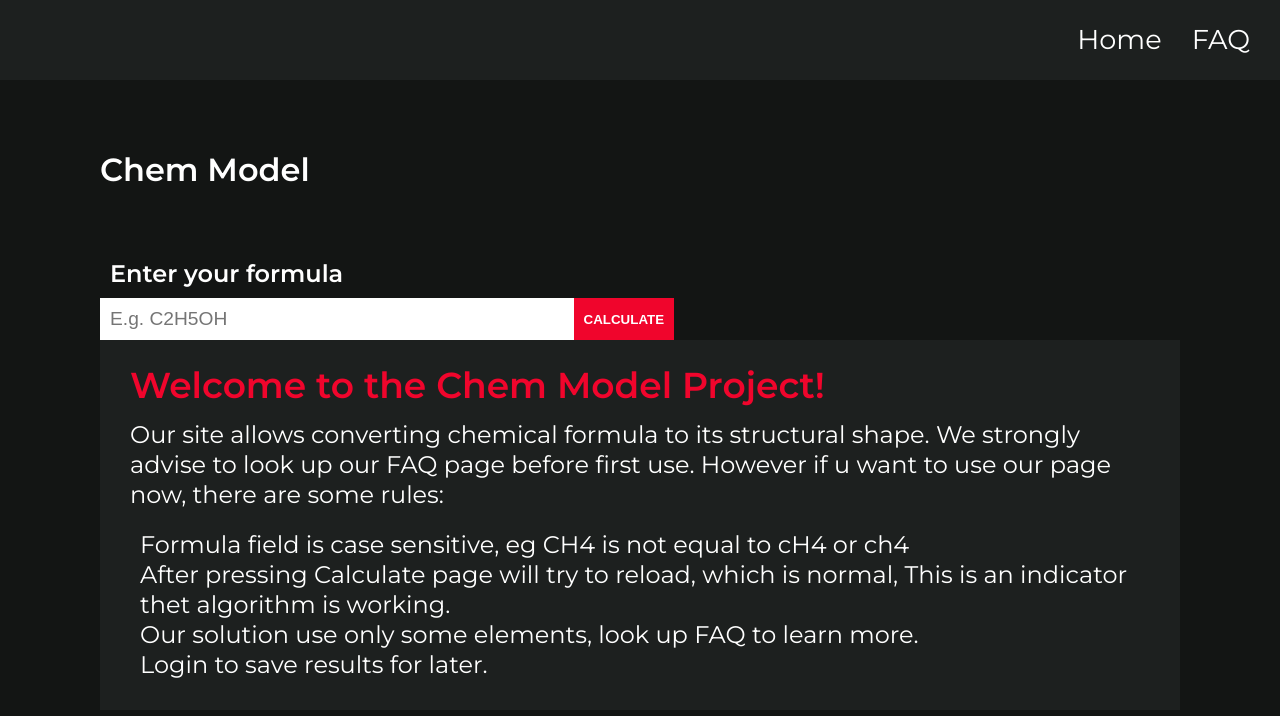
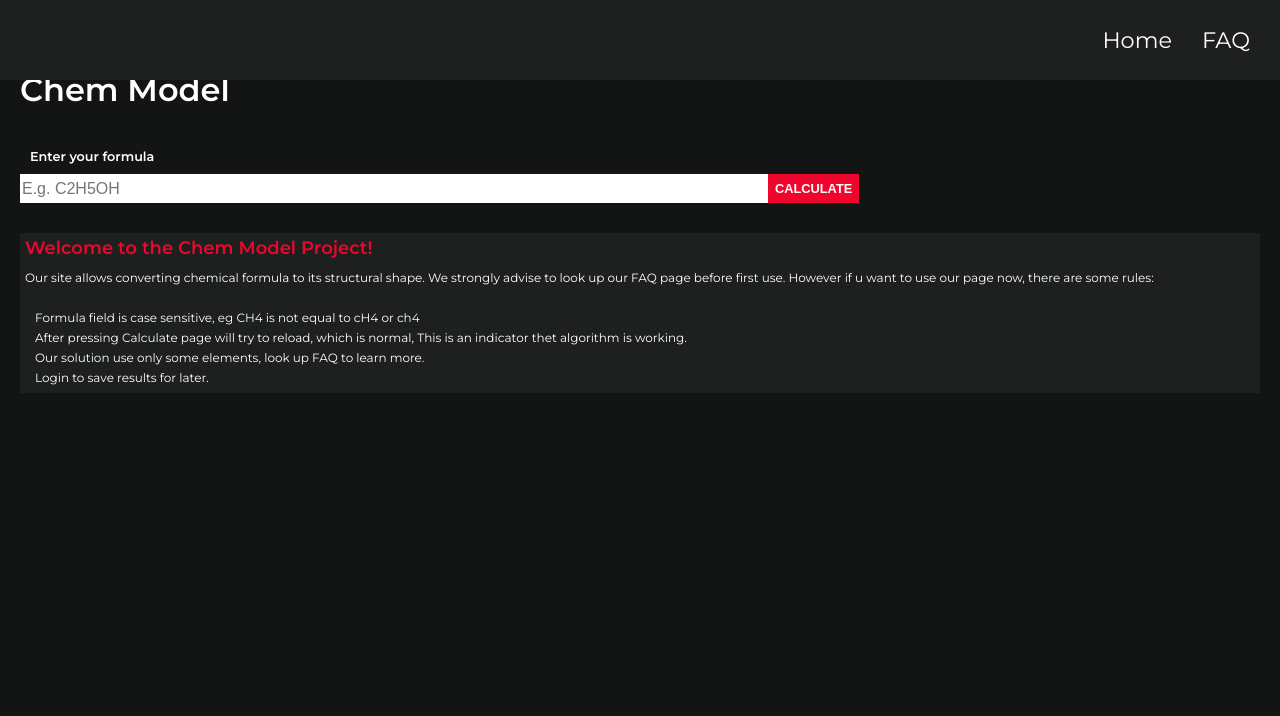
Before and after one commit to ewaldmikolaj/chemmodel_front, a Vue app in the folder chemmodel/: page /faq in a window 1280 px wide. Shown: the top 716 px of the page. Built offline with nearby package versions, Linux system fonts and the light colour scheme.

Commit message:
faq responsywne

```diff
--- a/chemmodel/src/App.vue
+++ b/chemmodel/src/App.vue
@@ -24,12 +24,5 @@
   height: 100vh;
   background-color: #131514;
   color: white;
-  &__right {
-    display: inline-block;
-    width: 100%;
-    display: flex;
-    flex-direction: column;
-    padding: 100px 50px 70px 40px;
-  }
 }
 </style>
--- a/chemmodel/src/components/FaqAnswers.vue
+++ b/chemmodel/src/components/FaqAnswers.vue
@@ -28,18 +28,36 @@
 <style lang="scss" scoped>
 .faq-answers {
   box-sizing: border-box;
-  width: 70%;
-  padding: 20px;
+  padding: 10px;
   background-color: #1d201f;
+  font-size: 0.7rem;
   &__header {
     color:#f0052c;
-    margin: 20px 0px 30px 10px;
+    margin: 5px 0px 15px 10px;
   }
   &__question {
-    margin: 10px 0px 15px 0px;
+    margin: 5px 0px 5px 0px;
   }
   &__text {
     margin-left: 5px;
   }
 }
+
+@media screen and (min-device-width: 768px) {
+  .faq-answers {
+    font-size: 1.4rem;
+  }
+}
+
+@media screen and (min-device-width: 1024px) {
+  .faq-answers {
+    font-size: 2rem;
+  }
+}
+
+@media screen and (min-device-width: 1224px) {
+  .faq-answers {
+    font-size: 1.5rem
+  }
+}
 </style>
--- a/chemmodel/src/components/List.vue
+++ b/chemmodel/src/components/List.vue
@@ -25,10 +25,16 @@
   flex-direction: row;
   justify-content: flex-end;
   width: 100%;
-  height: 80px;
+  height: 50px;
   box-sizing: border-box;
   padding-left: 20px;
   color: white;
   background-color: #1d201f;
 }
+
+@media screen and (min-device-width: 768px) {
+  .list {
+    height: 80px
+  }
+}
 </style>
--- a/chemmodel/src/components/ListElem.vue
+++ b/chemmodel/src/components/ListElem.vue
@@ -21,11 +21,18 @@
 <style lang="scss" scoped>
 .list__elem {
   margin-bottom: 10px;
-  font-size: 1.7rem;
+  font-size: 1rem;
   height: 100%;
-  line-height: 80px;
+  line-height: 50px;
   padding: 0px 30px 0px 0px;
   text-decoration: none;
   color: white;
 }
+
+@media screen and (min-device-width: 768px) {
+  .list__elem {
+    line-height: 80px;
+    font-size: 1.4rem;
+  }
+}
 </style>
--- a/chemmodel/src/components/WelcomeInput.vue
+++ b/chemmodel/src/components/WelcomeInput.vue
@@ -4,7 +4,7 @@
     <div class="welcome-input__wrapper">
     <h2 class="welcome-input__text">Enter your formula</h2>
       <input placeholder="E.g. C2H5OH" class="welcome-input__input" type="text" v-model="formula">
-      <button class="welcome-input__button" @onclik="send()">CALCULATE</button>
+      <button class="welcome-input__button" @click="send()">CALCULATE</button>
     </div>
   </div>
 </template>
@@ -19,7 +19,7 @@
   },
   methods: {
     send () {
-      return this.formula
+      console.log('dupa')
     }
   }
 }
@@ -27,26 +27,24 @@
 
 <style lang="scss" scoped>
 .welcome-input {
-  height: 50%;
-  widows: 100%;
   box-sizing: border-box;
+  margin-bottom: 30px;
   &__wrapper {
     display: flex;
-    flex-direction: row;
     flex-wrap: wrap;
-    width: 70%;
   }
   &__header {
-    margin-bottom: 70px;
+    margin-bottom: 40px;
   }
   &__text {
     width: 100%;
+    font-size: 0.8rem;
     margin: 0px 0px 10px 10px;
   }
   &__input {
-    font-size: 1.2rem;
+    font-size: 1rem;
     border: 0px;
-    padding: 10px;
+    padding: 2px;
     width: 60%;
   }
   &__input:focus, &__button:focus {
@@ -54,11 +52,12 @@
   }
   &__button {
     background-color: #f0052c;
-    padding: 10px;
+    padding: 7px;
     border: 0px;
     color: white;
     transition: .4s;
     font-weight: bold;
+    font-size: 0.8rem;
   }
   &__button:hover {
     background-color: #770317;
--- a/chemmodel/src/components/WelcomeMsg.vue
+++ b/chemmodel/src/components/WelcomeMsg.vue
@@ -20,13 +20,13 @@
 <style lang="scss" scoped>
 .welcome-block {
   background-color: #1d201f;
-  padding: 30px;
-  line-height: 30px;
+  padding: 5px;
+  line-height: 20px;
   box-sizing: border-box;
-  font-size: 1.5rem;
+  font-size: 0.75rem;
   &__header {
     color: #f0052c;
-    margin-bottom: 20px;
+    margin-bottom: 10px;
   }
   &__list {
     margin: 20px 0px 0px 10px;
--- a/chemmodel/src/router/index.js
+++ b/chemmodel/src/router/index.js
@@ -2,8 +2,6 @@
 import VueRouter from 'vue-router'
 import Home from './../views/Home.vue'
 import Faq from './../views/Faq.vue'
-import LogIn from './../views/LogIn.vue'
-import SignUp from './../views/SignUp.vue'
 
 Vue.use(VueRouter)
 
@@ -19,16 +17,6 @@
     component: Faq
   },
   {
-    path: '/login',
-    name: 'login',
-    component: LogIn
-  },
-  {
-    path: '/signup',
-    name: 'signup',
-    component: SignUp
-  },
-  {
     path: '*',
     component: Home
   }
--- a/chemmodel/src/views/Faq.vue
+++ b/chemmodel/src/views/Faq.vue
@@ -29,7 +29,13 @@
   height: 100vh;
   background-color: #131514;
   color: white;
-  padding: 150px 100px 100px 100px;
+  padding: 0px 10px 0px 10px;
   box-sizing: border-box;
 }
+
+@media screen and (min-device-width: 768px) {
+  .faq {
+    padding: 0px 30px 0px 30px;
+  }
+}
 </style>
--- a/chemmodel/src/views/Home.vue
+++ b/chemmodel/src/views/Home.vue
@@ -27,10 +27,9 @@
   display: flex;
   flex-direction: column;
   width: 100vw;
-  height: 100vh;
   background-color: #131514;
   color: white;
-  padding: 150px 100px 100px 100px;
+  padding: 70px 20px 20px 20px;
   box-sizing: border-box;
 }
 </style>
```
